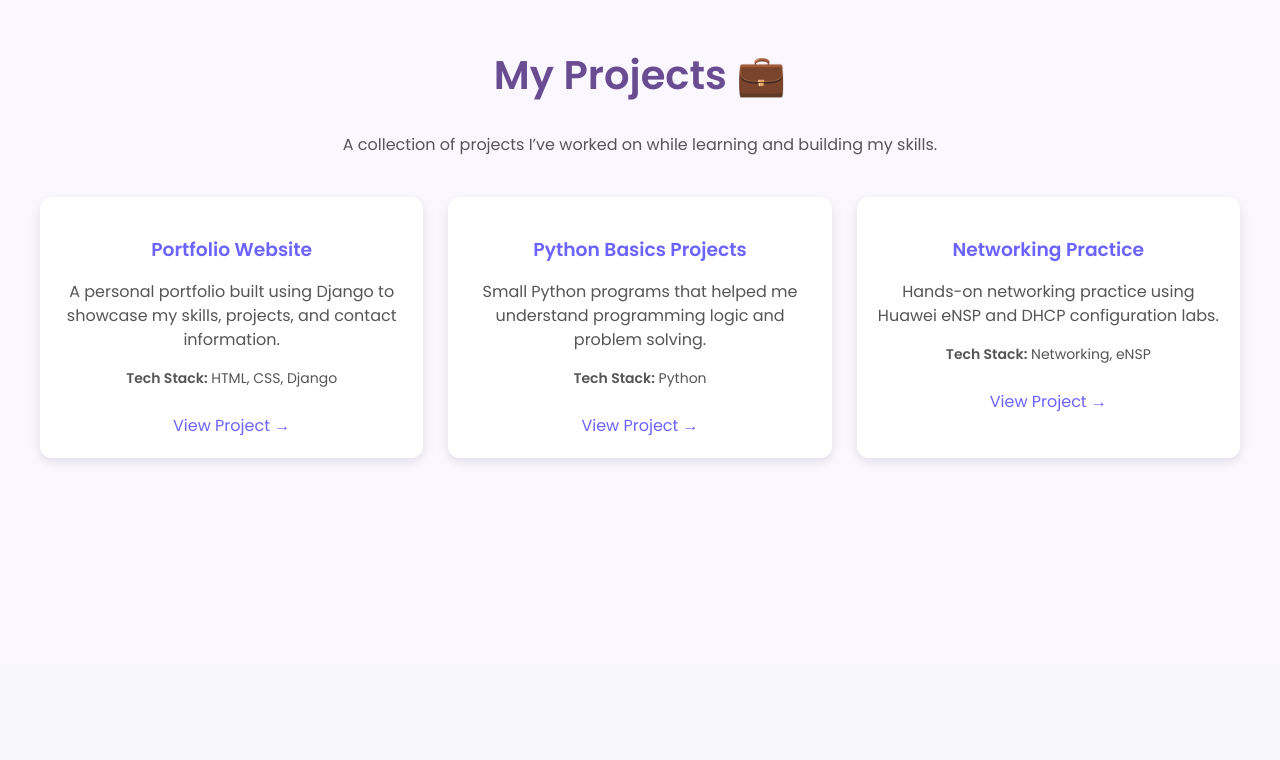
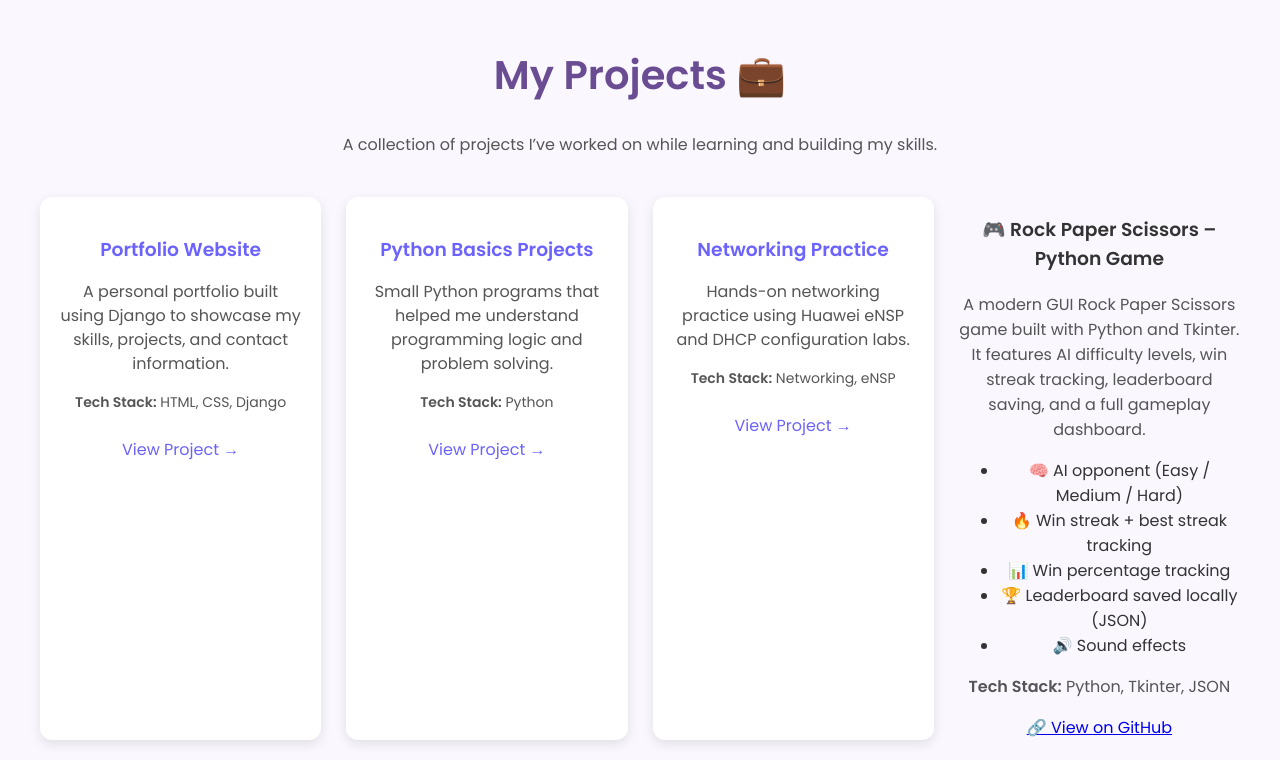
Before and after one commit to still-purrfect/portfolio, a Django app: page /projects/ in a window 1280 px wide. Shown: the part 137-897 px from the top of the page. Before the commit the page ends 599 px from the top, so only its background shows below. Run offline with Django 5.2, Linux system fonts and the light colour scheme.

Commit message:
Add Rock Paper Scissors project

```diff
--- a/core/templates/projects.html
+++ b/core/templates/projects.html
@@ -90,6 +90,29 @@
         </a>
 
     </div>
+    <div class="project-card">
+  <h3>🎮 Rock Paper Scissors – Python Game</h3>
+
+  <p>
+    A modern GUI Rock Paper Scissors game built with Python and Tkinter.
+    It features AI difficulty levels, win streak tracking, leaderboard saving,
+    and a full gameplay dashboard.
+  </p>
+
+  <ul>
+    <li>🧠 AI opponent (Easy / Medium / Hard)</li>
+    <li>🔥 Win streak + best streak tracking</li>
+    <li>📊 Win percentage tracking</li>
+    <li>🏆 Leaderboard saved locally (JSON)</li>
+    <li>🔊 Sound effects</li>
+  </ul>
+
+  <p><strong>Tech Stack:</strong> Python, Tkinter, JSON</p>
+
+  <a href="https://github.com/still-purrfect/rock-paper-scissors-game" target="_blank">
+    🔗 View on GitHub
+  </a>
+</div>
 
 </div>
 
```
